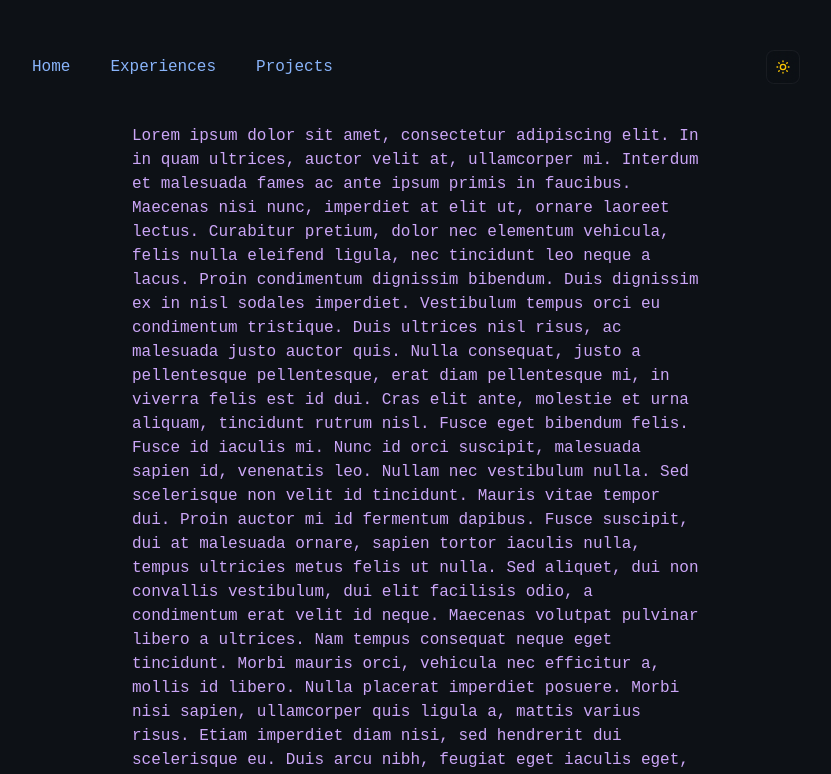
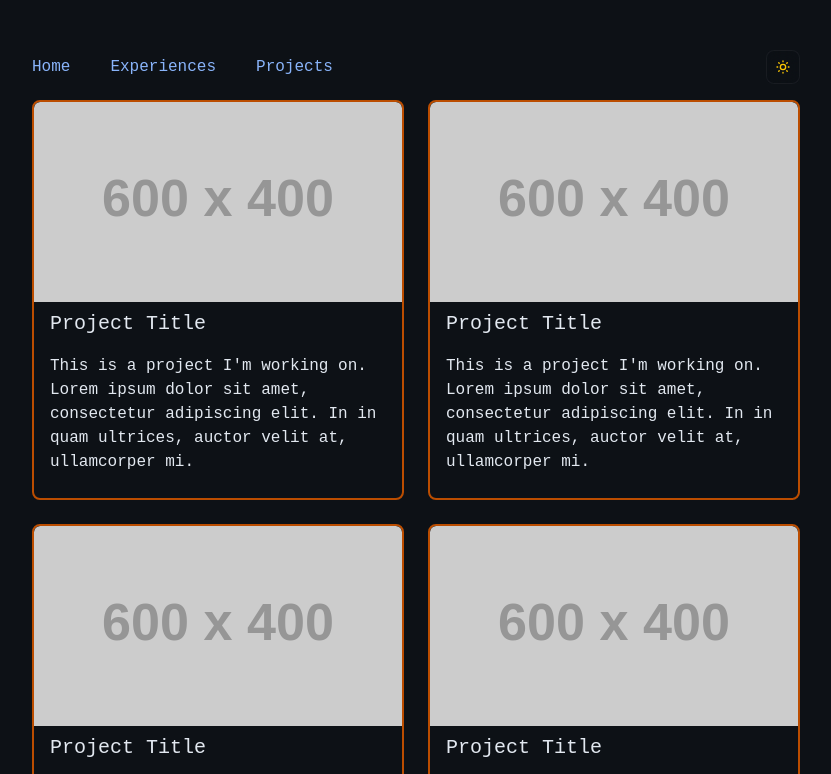
Before and after one commit to Airplane356/personal-website, a Next.js app: page /projects in a window 1280 px wide. Shown: the top 774 px of the page, without its empty margins (224-1055 px from the left). Built offline with nearby package versions, Linux system fonts and the light colour scheme.

Commit message:
feat: create projects card with project title, img, & desc

```diff
--- a/src/app/projects/page.js
+++ b/src/app/projects/page.js
@@ -1,18 +1,16 @@
+import ProjectsCard from "@/components/ProjectsCard"
+
 export default function projects() {
     return(
 
-      <div className="mx-auto max-w-[600px]">
-            <h1 className='mt-10 px-4'>Lorem ipsum dolor sit amet, consectetur adipiscing elit. In in quam ultrices, auctor velit at, ullamcorper mi. Interdum et malesuada fames ac ante ipsum primis in faucibus. Maecenas nisi nunc, imperdiet at elit ut, ornare laoreet lectus. Curabitur pretium, dolor nec elementum vehicula, felis nulla eleifend ligula, nec tincidunt leo neque a lacus. Proin condimentum dignissim bibendum. Duis dignissim ex in nisl sodales imperdiet. Vestibulum tempus orci eu condimentum tristique. Duis ultrices nisl risus, ac malesuada justo auctor quis. Nulla consequat, justo a pellentesque pellentesque, erat diam pellentesque mi, in viverra felis est id dui. Cras elit ante, molestie et urna aliquam, tincidunt rutrum nisl. Fusce eget bibendum felis. Fusce id iaculis mi. Nunc id orci suscipit, malesuada sapien id, venenatis leo. Nullam nec vestibulum nulla.
+    <div className="mx-auto max-w-[800px] px-4 grid grid-cols-2 gap-6 mt-4">
+        <ProjectsCard className="col-span-2" title="Project Title" desc="This is a project I'm working on. Lorem ipsum dolor sit amet, consectetur adipiscing elit. In in quam ultrices, auctor velit at, ullamcorper mi. " img={"https://placehold.co/600x400"}/>
+        <ProjectsCard className="col-span-2" title="Project Title" desc="This is a project I'm working on. Lorem ipsum dolor sit amet, consectetur adipiscing elit. In in quam ultrices, auctor velit at, ullamcorper mi. " img={"https://placehold.co/600x400"}/>
+        <ProjectsCard className="col-span-2" title="Project Title" desc="This is a project I'm working on. Lorem ipsum dolor sit amet, consectetur adipiscing elit. In in quam ultrices, auctor velit at, ullamcorper mi. " img={"https://placehold.co/600x400"}/>
+        <ProjectsCard className="col-span-2" title="Project Title" desc="This is a project I'm working on. Lorem ipsum dolor sit amet, consectetur adipiscing elit. In in quam ultrices, auctor velit at, ullamcorper mi. " img={"https://placehold.co/600x400"}/>
 
-      Sed scelerisque non velit id tincidunt. Mauris vitae tempor dui. Proin auctor mi id fermentum dapibus. Fusce suscipit, dui at malesuada ornare, sapien tortor iaculis nulla, tempus ultricies metus felis ut nulla. Sed aliquet, dui non convallis vestibulum, dui elit facilisis odio, a condimentum erat velit id neque. Maecenas volutpat pulvinar libero a ultrices. Nam tempus consequat neque eget tincidunt. Morbi mauris orci, vehicula nec efficitur a, mollis id libero. Nulla placerat imperdiet posuere. Morbi nisi sapien, ullamcorper quis ligula a, mattis varius risus. Etiam imperdiet diam nisi, sed hendrerit dui scelerisque eu. Duis arcu nibh, feugiat eget iaculis eget, tincidunt sed erat.
+    </div>
 
-      Suspendisse non aliquet lorem. Pellentesque convallis dui id cursus gravida. Maecenas odio mauris, gravida eu tortor vitae, scelerisque commodo enim. Vivamus tempor suscipit libero eu elementum. Donec eleifend non tellus at ultrices. Nunc mattis vulputate accumsan. Nam rutrum cursus mauris, sed molestie sapien posuere at. Fusce lobortis nisi enim, egestas tristique sem efficitur a. In ut justo vulputate eros molestie volutpat. Aliquam eu lobortis risus, sit amet consectetur enim. Aenean faucibus justo et tempor pellentesque. Etiam aliquet arcu eget aliquet efficitur. Proin porta convallis dapibus. Nam feugiat condimentum dui, eu efficitur mi elementum in. Vivamus porttitor nisi nec dolor rutrum aliquet.
-
-      Pellentesque ultrices imperdiet orci ac euismod. Sed eleifend sem augue, sed cursus augue pellentesque ut. Nulla non lobortis lectus. Sed auctor molestie sapien, eget rhoncus sem molestie id. Integer blandit feugiat ultricies. In vestibulum consequat urna, eget congue justo porta sit amet. Ut a lacinia purus, luctus cursus ante. Mauris dapibus tincidunt convallis.
-
-      Praesent at lectus eleifend, ullamcorper mi a, volutpat ante. In sit amet bibendum enim, eget ullamcorper augue. Aenean elementum, felis nec imperdiet dictum, metus orci lacinia tellus, eu vulputate ex diam quis nisl. Etiam ut rutrum felis. Mauris dictum auctor nulla vitae rhoncus. Aliquam ullamcorper, eros sit amet malesuada elementum, massa leo placerat felis, sed luctus leo metus aliquet enim. Suspendisse potenti. Ut condimentum ut ipsum id condimentum. Integer iaculis dolor eget ligula rutrum accumsan.
-</h1>
-        </div>
 
     )
 }
--- /dev/null
+++ b/src/components/ProjectsCard.js
@@ -0,0 +1,16 @@
+export default function ProjectsCard({title, desc, img}) {
+    return(
+        <div className="border-2 border-amber-700 rounded-[8px] w-full h-[400px] overflow-clip">
+            <img
+                className="h-[200px] w-full object-cover rounded-t-[6px] "
+                src={img}
+            />
+            <div className="ml-4 mt-2 text-xl">
+                {title}
+            </div>
+            <div className="m-4">
+                {desc}
+            </div>
+        </div>
+    )
+}
```
